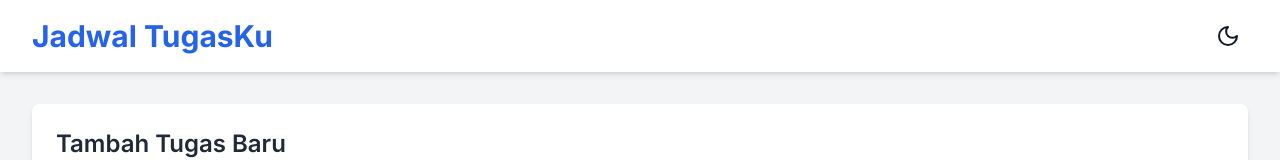
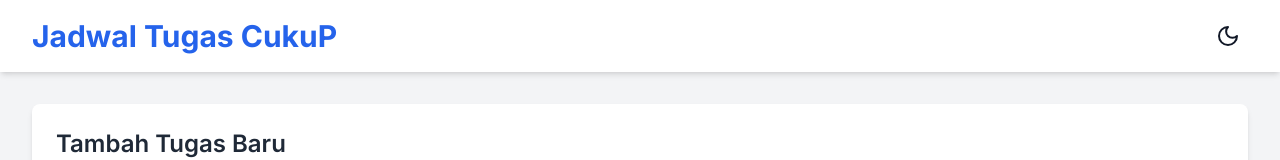
Before and after one commit to Laleilish/jadwal-tugas, a Next.js app: page / in a window 1280 px wide. Shown: the top 160 px of the page. Built offline with nearby package versions, Linux system fonts and the light colour scheme; no server answers; the database is empty.

Commit message:
Change Title

```diff
--- a/src/app/page.tsx
+++ b/src/app/page.tsx
@@ -68,7 +68,7 @@ export default function HomePage() {
     <div className="min-h-screen bg-gray-100 dark:bg-gray-900 text-gray-900 dark:text-gray-100 transition-colors duration-300">
       <header className="bg-white dark:bg-gray-800 shadow-md">
         <div className="container mx-auto px-4 sm:px-6 lg:px-8 py-4 flex justify-between items-center">
-          <h1 className="text-3xl font-bold text-blue-600 dark:text-blue-400">Jadwal TugasKu</h1>
+          <h1 className="text-3xl font-bold text-blue-600 dark:text-blue-400">Jadwal Tugas CukuP</h1>
           <button
             onClick={toggleDarkMode}
             className="p-2 rounded-md hover:bg-gray-200 dark:hover:bg-gray-700 transition-colors"
```
